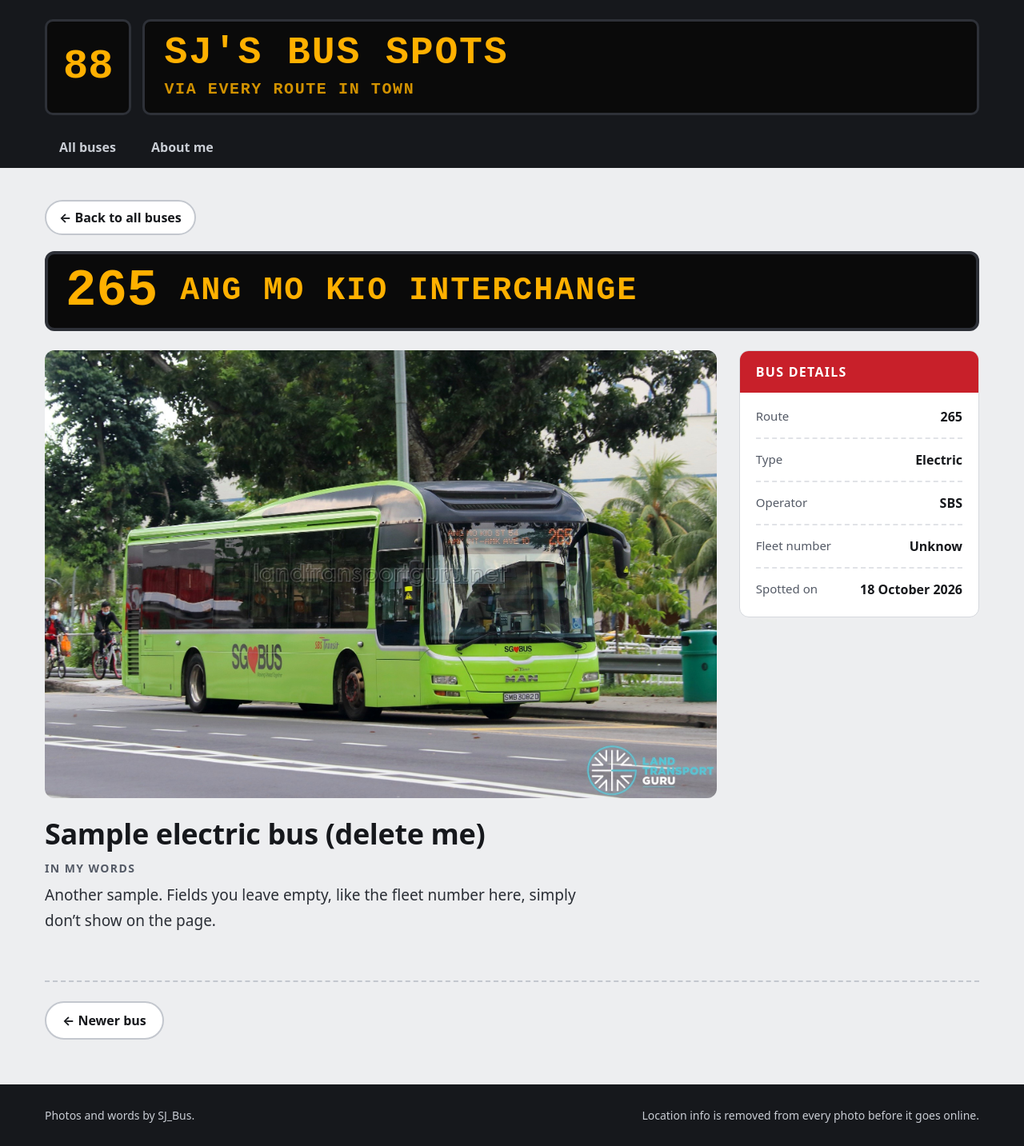
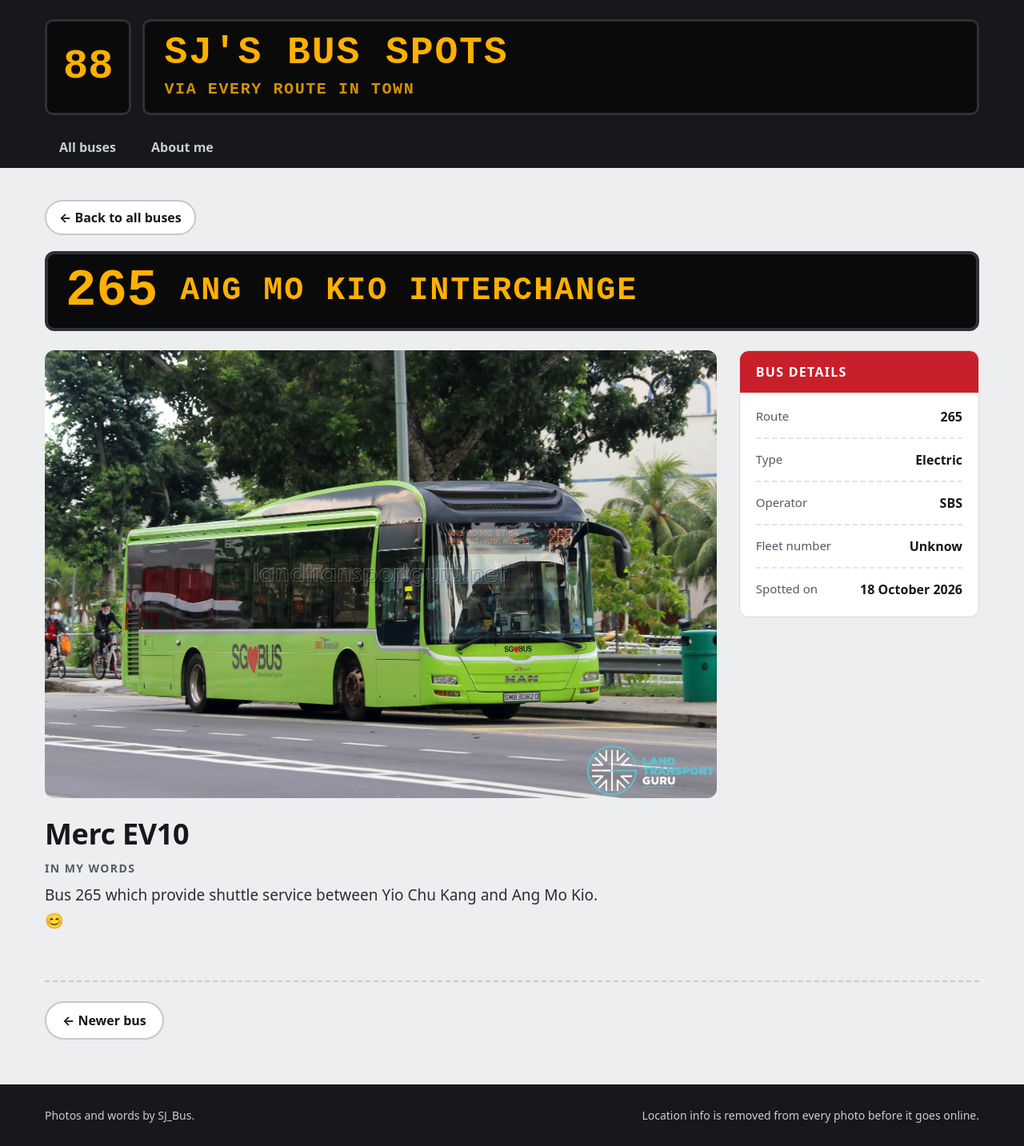
Before and after one commit to huanhero/bus_spots, a Jekyll site: the page built from _buses/2026-10-18-sample-electric.md, in a window 1280 px wide. Shown: the whole page at 80% size. Built offline with Jekyll 4.4.1, drawn with Linux system fonts in a browser that asks for light colours; some web fonts are replaced.

Commit message:
Update _buses/2026-10-18-sample-electric.md (via Pages CMS)

```diff
--- a/_buses/2026-10-18-sample-electric.md
+++ b/_buses/2026-10-18-sample-electric.md
@@ -1,5 +1,5 @@
 ---
-title: Sample electric bus (delete me)
+title: Merc EV10
 photo: /media/bus265.jpg
 route: "265"
 destination: Ang Mo Kio interchange
@@ -8,4 +8,4 @@
 fleet: Unknow
 date: 2026-10-18
 ---
-Another sample. Fields you leave empty, like the fleet number here, simply don't show on the page.
+Bus 265 which provide shuttle service between Yio Chu Kang and Ang Mo Kio. 😊
```
